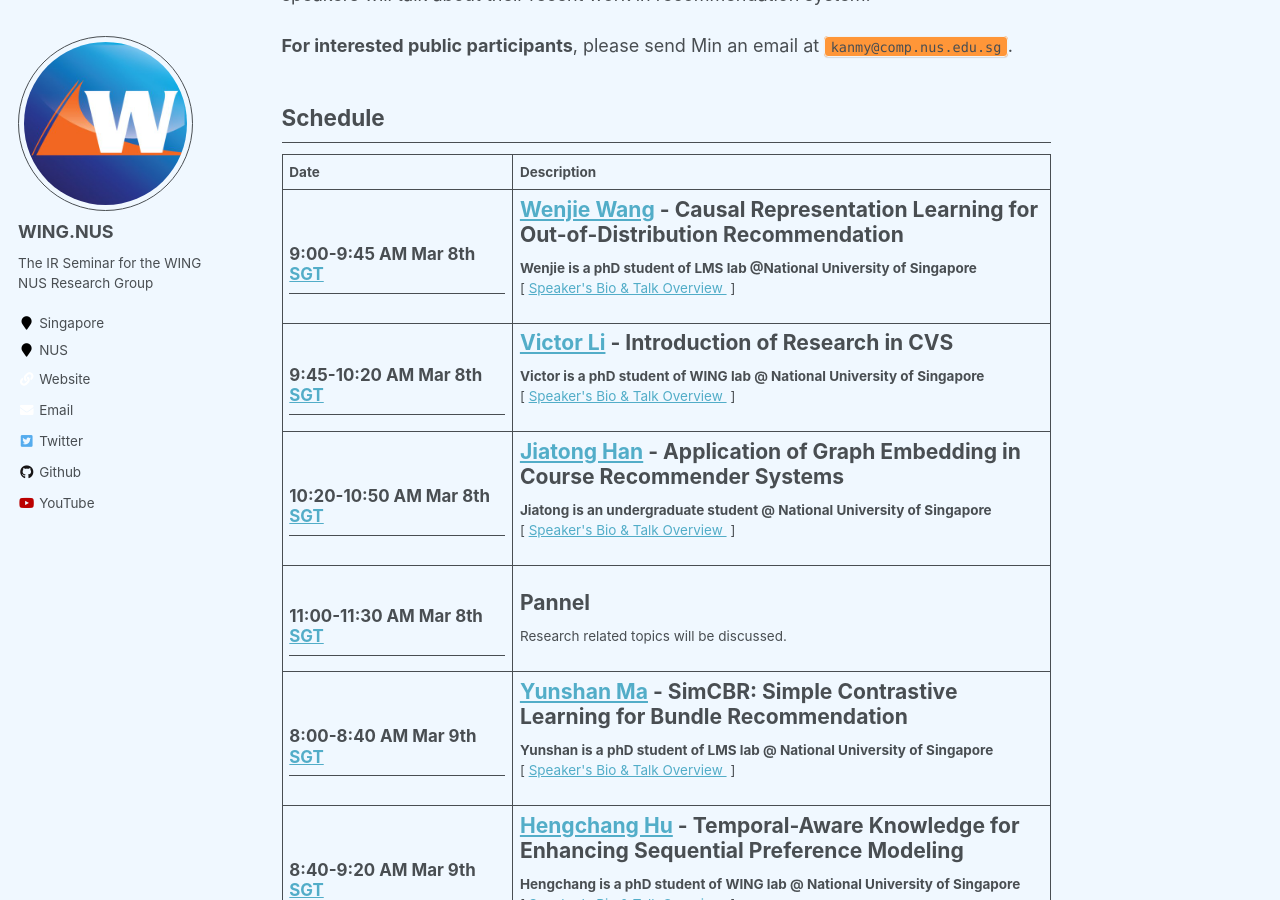
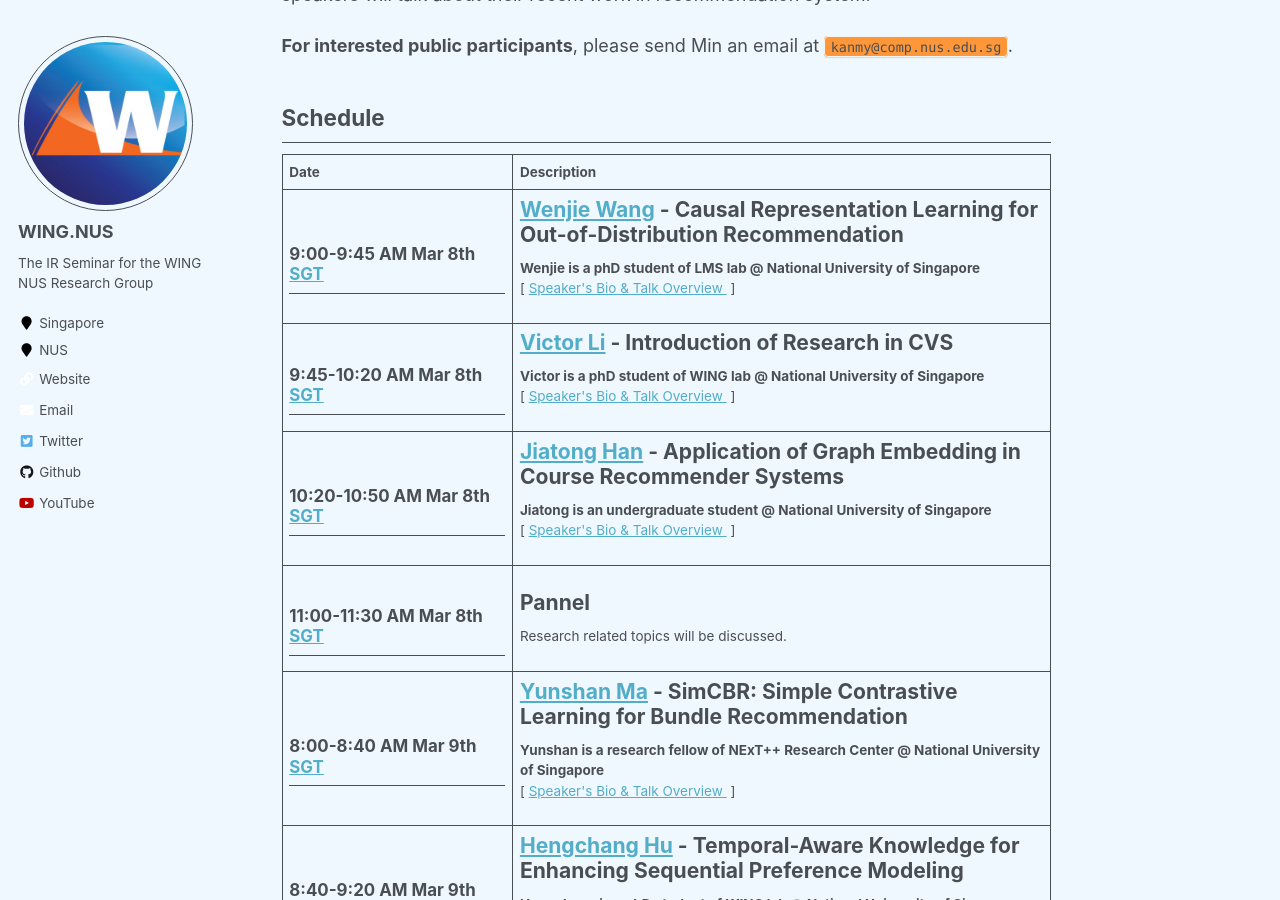
Before and after one commit to WING-NUS/ir-seminar, a Jekyll site: the page built from _pages/about.md, in a window 1280 px wide and 900 px high, scrolled down 206 px. Built offline with Jekyll 4.4.1, drawn with Linux system fonts in a browser that asks for light colours.

Commit message:
Update about.md

```diff
--- a/_pages/about.md
+++ b/_pages/about.md
@@ -28,7 +28,7 @@ Our group will be running a recommendation system workshop at March 8-9. Invited
 
   <td>
       <h1><a href="https://wenjiewwj.github.io/">Wenjie Wang</a> - Causal Representation Learning for Out-of-Distribution Recommendation</h1>
-      <strong>Wenjie is a phD student of LMS lab @National University of Singapore</strong>
+      <strong>Wenjie is a phD student of LMS lab @ National University of Singapore</strong>
         <p>
           [&nbsp;<a href="https://wing-nus.github.io/ir-seminar/speaker-wenjie">Speaker's Bio & Talk Overview </a>&nbsp;]
         </p>
@@ -110,7 +110,7 @@ Our group will be running a recommendation system workshop at March 8-9. Invited
 
   <td>
       <h1><a href="https://www.linkedin.com/in/yunshan-ma-0b2b27139/">Yunshan Ma</a> - SimCBR: Simple Contrastive Learning for Bundle Recommendation</h1>
-      <strong>Yunshan is a phD student of LMS lab @ National University of Singapore</strong>
+      <strong>Yunshan is a research fellow of NExT++ Research Center @ National University of Singapore</strong>
         <p>
           [&nbsp;<a href="https://wing-nus.github.io/ir-seminar/speaker-yunshan">Speaker's Bio & Talk Overview </a>&nbsp;]
         </p>
```
